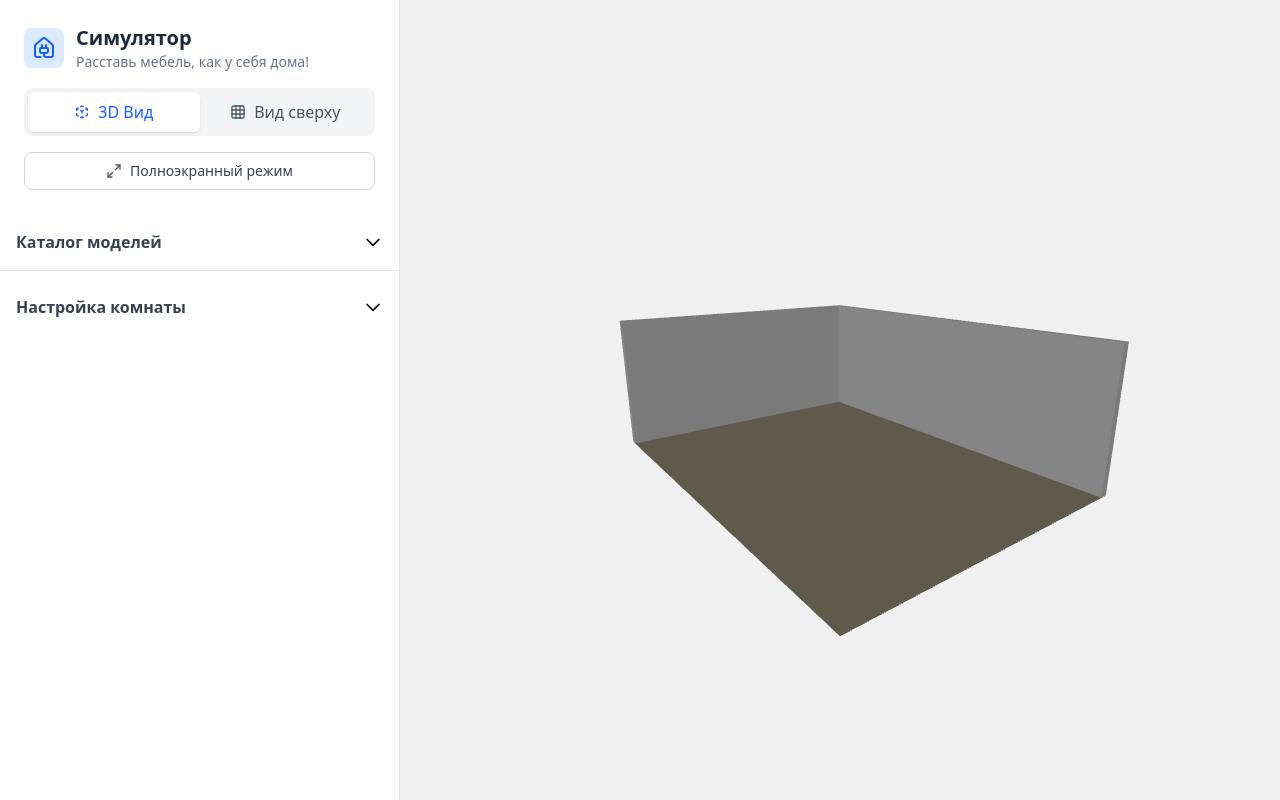
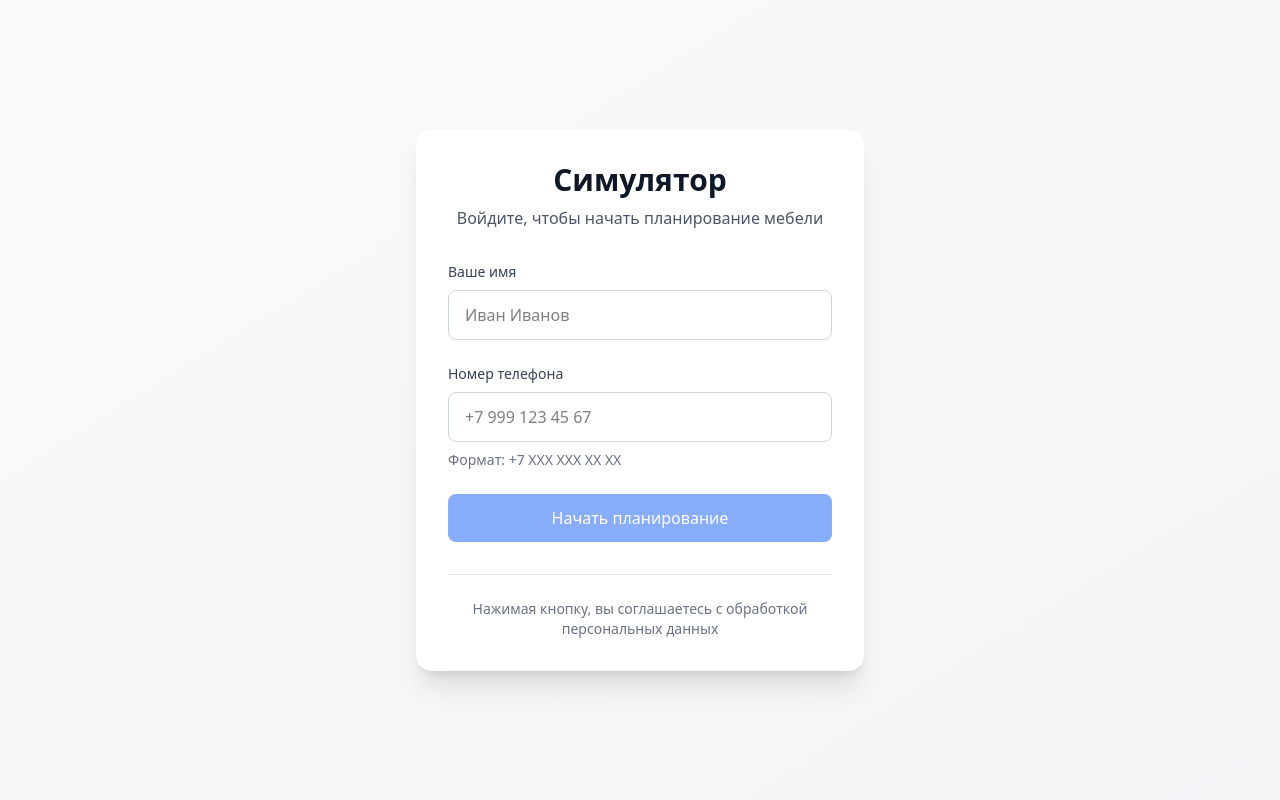
Before and after one commit to AlexandrKudryavtsev/planner, a Next.js app: page / in a window 1280 px wide. Built offline with nearby package versions, Linux system fonts and the light colour scheme.

Commit message:
add login page

```diff
--- a/app/page.tsx
+++ b/app/page.tsx
@@ -1,58 +1,119 @@
 'use client';
 
-import { useState } from 'react';
-import Room3D from '@/components/Room3D';
-import TopView from '@/components/TopView';
-import ControlsPanel from '@/components/ControlsPanel';
-import { ViewMode } from '@/types';
-import { useFurniture } from '@/hooks/useFurniture';
-import { useRoom } from '@/hooks/useRoom';
+import { useMemo, useState } from 'react';
+import { useRouter } from 'next/navigation';
 
 export default function Home() {
-  const [viewMode, setViewMode] = useState<ViewMode>('3d');
+  const router = useRouter();
+  const [formData, setFormData] = useState({
+    name: '',
+    phone: ''
+  });
+  const [isSubmitting, setIsSubmitting] = useState(false);
 
-  const {
-    room,
-    selectedFurniture,
-    selectedItem,
-    handleAddFurniture,
-    handleUpdateFurniture,
-    handleDeleteFurniture,
-    setSelectedFurniture
-  } = useFurniture();
-  const { handleUpdateRoomDimensions } = useRoom();
+  const disabled = useMemo(() => !formData.name.trim() || formData.phone.replace(/\D/g, '').length !== 11, [formData.name, formData.phone]);
+
+  const handleChange = (e: React.ChangeEvent<HTMLInputElement>) => {
+    const { name, value } = e.target;
+
+    if (name === 'phone') {
+      let phoneValue = value.replace(/\D/g, '');
+      if (phoneValue.length > 0) {
+        if (phoneValue[0] !== '7' && phoneValue[0] !== '8') {
+          phoneValue = '7' + phoneValue;
+        }
+        if (phoneValue.length > 1) {
+          phoneValue = '+' + phoneValue[0] + ' ' + phoneValue.substring(1, 4) + ' ' + phoneValue.substring(4, 7) + ' ' + phoneValue.substring(7, 9) + ' ' + phoneValue.substring(9, 11);
+        } else {
+          phoneValue = '+' + phoneValue;
+        }
+      }
+      setFormData(prev => ({ ...prev, [name]: phoneValue }));
+    } else {
+      setFormData(prev => ({ ...prev, [name]: value }));
+    }
+  };
+
+  const handleSubmit = (e: React.FormEvent) => {
+    e.preventDefault();
+    if (disabled) {
+      return;
+    }
+
+    setIsSubmitting(true);
+
+    const userData = {
+      name: formData.name.trim(),
+      phone: formData.phone.replace(/\D/g, '').replace(/^8/, '7')
+    };
+
+    localStorage.setItem('planner_user', JSON.stringify(userData));
+
+    setTimeout(() => {
+      router.push('/simulator');
+    }, 500);
+  };
 
   return (
-    <div className="min-h-screen bg-gradient-to-br from-gray-50 to-gray-100">
-      <div className="flex h-screen">
-        <div className="w-100 flex-shrink-0">
-          <ControlsPanel
-            room={room}
-            selectedFurniture={selectedFurniture}
-            selectedItem={selectedItem}
-            onAddFurniture={handleAddFurniture}
-            onUpdateFurniture={handleUpdateFurniture}
-            onDeleteFurniture={handleDeleteFurniture}
-            onUpdateRoomDimensions={handleUpdateRoomDimensions}
-            viewMode={viewMode}
-            onViewModeChange={setViewMode}
-          />
-        </div>
+    <div className="min-h-screen bg-gradient-to-br from-gray-50 to-gray-100 flex items-center justify-center p-4">
+      <div className="w-full max-w-md">
+        <div className="bg-white rounded-2xl shadow-xl p-8">
+          <div className="text-center mb-8">
+            <h1 className="text-3xl font-bold text-gray-900 mb-2">Симулятор</h1>
+            <p className="text-gray-600">Войдите, чтобы начать планирование мебели</p>
+          </div>
 
-        <div className="flex-1 bg-white overflow-hidden">
-          {viewMode === '3d' ? (
-            <Room3D
-              room={room}
-              selectedFurniture={selectedFurniture}
-              onSelectFurniture={setSelectedFurniture}
-            />
-          ) : (
-            <TopView
-              room={room}
-              selectedFurniture={selectedFurniture}
-              onSelectFurniture={setSelectedFurniture}
-            />
-          )}
+          <form onSubmit={handleSubmit} className="space-y-6">
+            <div>
+              <label htmlFor="name" className="block text-sm font-medium text-gray-700 mb-2">
+                Ваше имя
+              </label>
+              <input
+                id="name"
+                name="name"
+                type="text"
+                required
+                value={formData.name}
+                onChange={handleChange}
+                className="w-full px-4 py-3 border border-gray-300 rounded-lg focus:ring-2 focus:ring-blue-500 focus:border-blue-500 outline-none transition"
+                placeholder="Иван Иванов"
+              />
+            </div>
+
+            <div>
+              <label htmlFor="phone" className="block text-sm font-medium text-gray-700 mb-2">
+                Номер телефона
+              </label>
+              <input
+                id="phone"
+                name="phone"
+                type="tel"
+                required
+                value={formData.phone}
+                onChange={handleChange}
+                className="w-full px-4 py-3 border border-gray-300 rounded-lg focus:ring-2 focus:ring-blue-500 focus:border-blue-500 outline-none transition"
+                placeholder="+7 999 123 45 67"
+                maxLength={18}
+              />
+              <p className="mt-2 text-sm text-gray-500">
+                Формат: +7 XXX XXX XX XX
+              </p>
+            </div>
+
+            <button
+              type="submit"
+              disabled={isSubmitting || disabled}
+              className="w-full bg-blue-600 text-white py-3 px-4 rounded-lg font-medium hover:bg-blue-700 focus:outline-none focus:ring-2 focus:ring-blue-500 focus:ring-offset-2 transition disabled:opacity-50 disabled:cursor-not-allowed"
+            >
+              {isSubmitting ? 'Вход...' : 'Начать планирование'}
+            </button>
+          </form>
+
+          <div className="mt-8 pt-6 border-t border-gray-200">
+            <p className="text-sm text-gray-500 text-center">
+              Нажимая кнопку, вы соглашаетесь с обработкой персональных данных
+            </p>
+          </div>
         </div>
       </div>
     </div>
--- /dev/null
+++ b/app/simulator/page.tsx
@@ -0,0 +1,60 @@
+'use client';
+
+import { useState } from 'react';
+import Room3D from '@/components/Room3D';
+import TopView from '@/components/TopView';
+import ControlsPanel from '@/components/ControlsPanel';
+import { ViewMode } from '@/types';
+import { useFurniture } from '@/hooks/useFurniture';
+import { useRoom } from '@/hooks/useRoom';
+
+export default function Home() {
+  const [viewMode, setViewMode] = useState<ViewMode>('3d');
+
+  const {
+    room,
+    selectedFurniture,
+    selectedItem,
+    handleAddFurniture,
+    handleUpdateFurniture,
+    handleDeleteFurniture,
+    setSelectedFurniture
+  } = useFurniture();
+  const { handleUpdateRoomDimensions } = useRoom();
+
+  return (
+    <div className="min-h-screen bg-gradient-to-br from-gray-50 to-gray-100">
+      <div className="flex h-screen">
+        <div className="w-100 flex-shrink-0">
+          <ControlsPanel
+            room={room}
+            selectedFurniture={selectedFurniture}
+            selectedItem={selectedItem}
+            onAddFurniture={handleAddFurniture}
+            onUpdateFurniture={handleUpdateFurniture}
+            onDeleteFurniture={handleDeleteFurniture}
+            onUpdateRoomDimensions={handleUpdateRoomDimensions}
+            viewMode={viewMode}
+            onViewModeChange={setViewMode}
+          />
+        </div>
+
+        <div className="flex-1 bg-white overflow-hidden">
+          {viewMode === '3d' ? (
+            <Room3D
+              room={room}
+              selectedFurniture={selectedFurniture}
+              onSelectFurniture={setSelectedFurniture}
+            />
+          ) : (
+            <TopView
+              room={room}
+              selectedFurniture={selectedFurniture}
+              onSelectFurniture={setSelectedFurniture}
+            />
+          )}
+        </div>
+      </div>
+    </div>
+  );
+}
```
